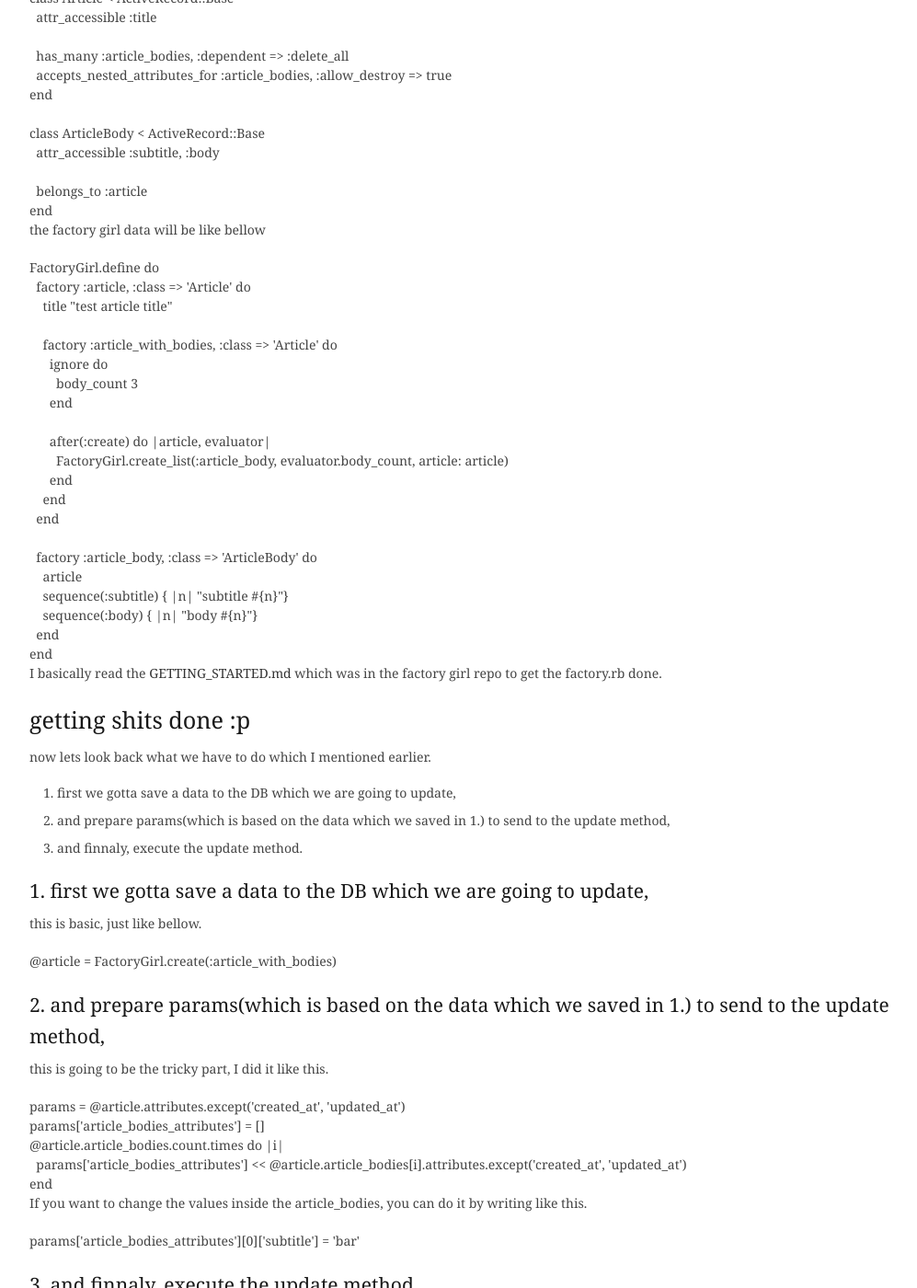
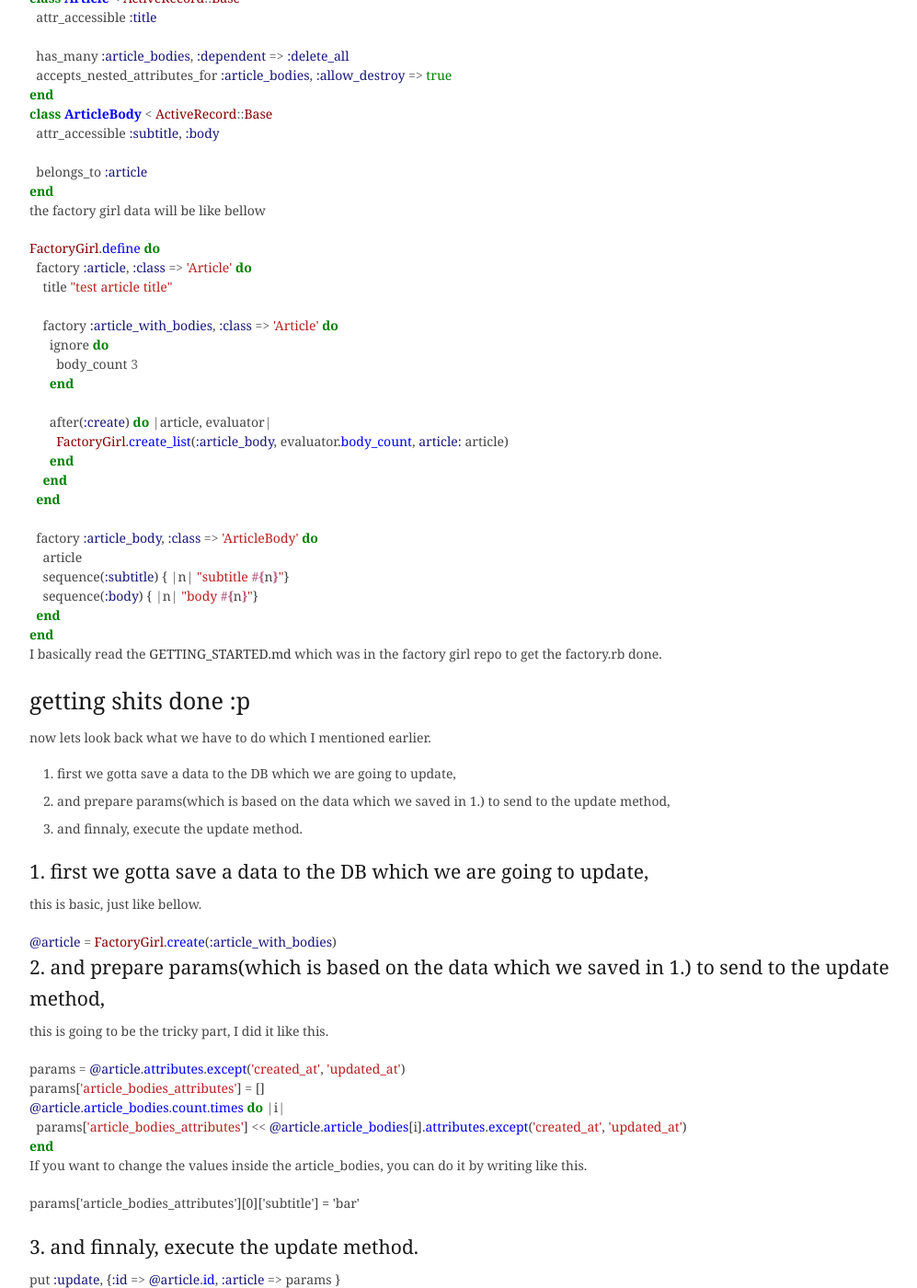
Before and after one commit to take/take.github.io, a Jekyll site: the page built from _posts/2012-10-23-using-factory-girl-and-making-mass-assignment-params.markdown, in a window 1280 px wide and 1400 px high, scrolled down 493 px. Shown: the whole window at 92% size, without its empty margins (128-1125 px from the left). Built offline with Jekyll 4.4.1, drawn with Linux system fonts in a browser that asks for light colours; Markdown is read by kramdown in place of the engine named in the settings; some of the changed text lies outside the part shown.

Commit message:
added pygments syntax to posts

```diff
--- a/_posts/2012-10-23-using-factory-girl-and-making-mass-assignment-params.markdown
+++ b/_posts/2012-10-23-using-factory-girl-and-making-mass-assignment-params.markdown
@@ -28,42 +28,48 @@
 It'll be basic nested objects using `nested_attributes_for` and `has_many`.
 If you don't understand those, there's some good tutorial on rails cast which I mentioned [here](/nested-object-forms-with-checkboxes/), so look at that.
 
-    class Article < ActiveRecord::Base
-      attr_accessible :title
+{% highlight ruby %}
+class Article < ActiveRecord::Base
+  attr_accessible :title
 
-      has_many :article_bodies, :dependent => :delete_all
-      accepts_nested_attributes_for :article_bodies, :allow_destroy => true
-    end
+  has_many :article_bodies, :dependent => :delete_all
+  accepts_nested_attributes_for :article_bodies, :allow_destroy => true
+end
+{% endhighlight %}
 
-    class ArticleBody < ActiveRecord::Base
-      attr_accessible :subtitle, :body
+{% highlight ruby %}
+class ArticleBody < ActiveRecord::Base
+  attr_accessible :subtitle, :body
 
-      belongs_to :article
-    end
+  belongs_to :article
+end
+{% endhighlight %}
 
 the factory girl data will be like bellow
 
-    FactoryGirl.define do
-      factory :article, :class => 'Article' do
-        title "test article title"
+{% highlight ruby %}
+FactoryGirl.define do
+  factory :article, :class => 'Article' do
+    title "test article title"
 
-        factory :article_with_bodies, :class => 'Article' do
-          ignore do
-            body_count 3
-          end
-
-          after(:create) do |article, evaluator|
-            FactoryGirl.create_list(:article_body, evaluator.body_count, article: article)
-          end
-        end
+    factory :article_with_bodies, :class => 'Article' do
+      ignore do
+        body_count 3
       end
 
-      factory :article_body, :class => 'ArticleBody' do
-        article
-        sequence(:subtitle) { |n| "subtitle #{n}"}
-        sequence(:body) { |n| "body #{n}"}
+      after(:create) do |article, evaluator|
+        FactoryGirl.create_list(:article_body, evaluator.body_count, article: article)
       end
     end
+  end
+
+  factory :article_body, :class => 'ArticleBody' do
+    article
+    sequence(:subtitle) { |n| "subtitle #{n}"}
+    sequence(:body) { |n| "body #{n}"}
+  end
+end
+{% endhighlight %}
 
 I basically read the [GETTING_STARTED.md](https://github.com/thoughtbot/factory_girl/blob/master/GETTING_STARTED.md#associations) which was in the factory girl repo to get the factory.rb done.
 
@@ -81,18 +87,22 @@
 
 this is basic, just like bellow.
 
-`@article = FactoryGirl.create(:article_with_bodies)`
+{% highlight ruby %}
+@article = FactoryGirl.create(:article_with_bodies)
+{% endhighlight %}
 
 
 ### 2. and prepare params(which is based on the data which we saved in 1.) to send to the update method,
 
 this is going to be the tricky part, I did it like this.
 
-    params = @article.attributes.except('created_at', 'updated_at')
-    params['article_bodies_attributes'] = []
-    @article.article_bodies.count.times do |i|
-      params['article_bodies_attributes'] << @article.article_bodies[i].attributes.except('created_at', 'updated_at')
-    end
+{% highlight ruby %}
+params = @article.attributes.except('created_at', 'updated_at')
+params['article_bodies_attributes'] = []
+@article.article_bodies.count.times do |i|
+  params['article_bodies_attributes'] << @article.article_bodies[i].attributes.except('created_at', 'updated_at')
+end
+{% endhighlight %}
 
 If you want to change the values inside the article_bodies, you can do it by writing like this.
 
@@ -100,7 +110,9 @@
 
 ### 3. and finnaly, execute the update method.
 
-`put :update, {:id => @article.id, :article => params }`
+{% highlight ruby %}
+put :update, {:id => @article.id, :article => params }
+{% endhighlight %}
 
 thats it!
 
--- a/_posts/2012-11-27-ffs-where-is-this-function-defined.markdown
+++ b/_posts/2012-11-27-ffs-where-is-this-function-defined.markdown
@@ -14,6 +14,8 @@
 
 When u write `method(:current_page?).source_location`, you'll get where the function is defined like below.
 
-`["/Users/Takehiro/.rvm/gems/ruby-1.9.3-p194/gems/actionpack-3.2.8/lib/action_view/helpers/url_helper.rb", 588]`
+{% highlight %}
+["/Users/Takehiro/.rvm/gems/ruby-1.9.3-p194/gems/actionpack-3.2.8/lib/action_view/helpers/url_helper.rb", 588]
+{% endhighlight %}
 
 Pretty useful.
```
Also changed, not shown: _posts/2012-10-09-nested-object-forms-with-checkboxes.markdown (+42 -33 lines), _posts/2012-10-25-whats-yield-for-ruby-newbies.markdown (+8 -5 lines).
